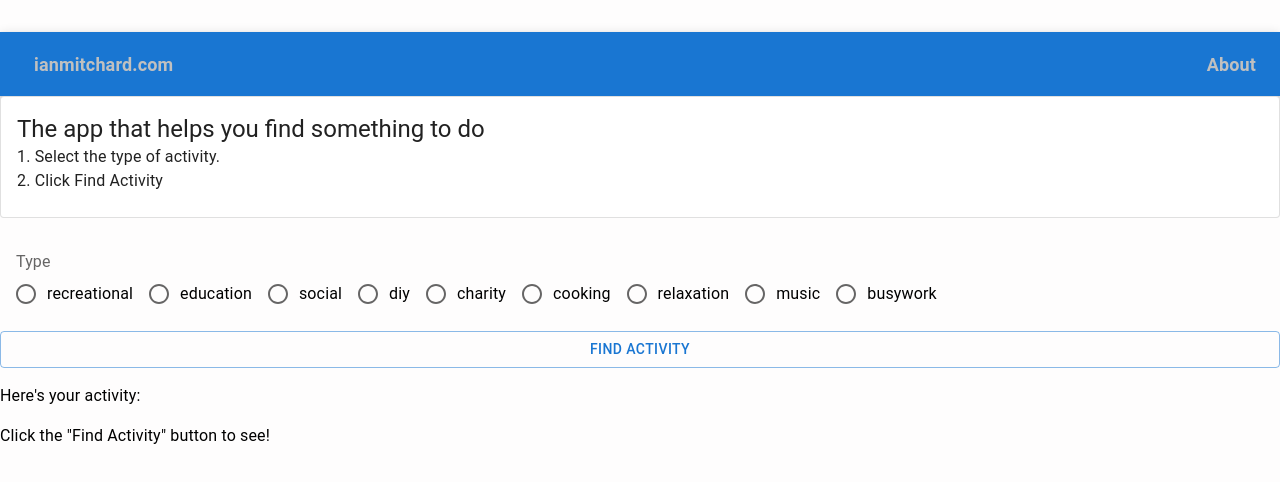
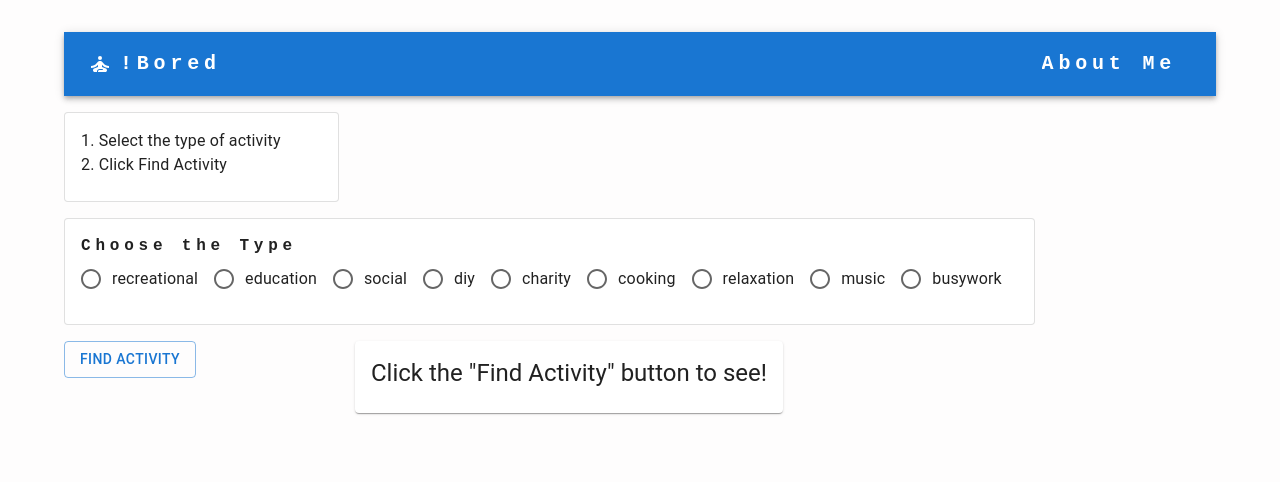
Before and after one commit to desrtCodr/not-bored, a Next.js app: page / in a window 1280 px wide. Shown: the top 482 px of the page. Built offline with nearby package versions, Linux system fonts and the light colour scheme.

Commit message:
styling updates

```diff
--- a/components/Instructions.js
+++ b/components/Instructions.js
@@ -6,12 +6,18 @@ import Typography from '@mui/material/Typography';
 
 const card = (
   <React.Fragment>
-    <CardContent>
-      <Typography variant='h5' component='div'>
-        The app that helps you find something to do
-      </Typography>
+    <CardContent
+      sx={{
+        fontFamily: 'monospace',
+        fontWeight: 700,
+        letterSpacing: '.3rem',
+        color: 'inherit',
+        textDecoration: 'none',
+      }}
+      maxWidth='25%'
+    >
       <Typography variant='body1'>
-        1. Select the type of activity.
+        1. Select the type of activity
       </Typography>
       <Typography variant='body1'>2. Click Find Activity</Typography>
     </CardContent>
--- a/components/layout.js
+++ b/components/layout.js
@@ -1,3 +1,4 @@
+import { Container } from '@mui/system';
 import Head from 'next/head';
 import Navbar from './navbar';
 
@@ -11,8 +12,10 @@ export default function Layout({ children }) {
           content='Forever Learning'
         />
       </Head>
-      <Navbar />
-      <main>{children}</main>
+      <Container>
+        <Navbar />
+        <main>{children}</main>
+      </Container>
     </>
   );
 }
--- a/components/navbar.js
+++ b/components/navbar.js
@@ -3,24 +3,55 @@ import AppBar from '@mui/material/AppBar';
 import Box from '@mui/material/Box';
 import Toolbar from '@mui/material/Toolbar';
 import Typography from '@mui/material/Typography';
-import Link from 'next/link';
+import Container from '@mui/material/Container';
+import SelfImprovementIcon from '@mui/icons-material/SelfImprovement';
 
 export default function ButtonAppBar() {
   return (
     <Box sx={{ flexGrow: 1 }}>
       <AppBar position='static'>
-        <Toolbar sx={{ color: 'silver' }}>
-          <Typography sx={{ flexGrow: 1, margin: '10px' }}>
-            <Link href='/' className='nav-link'>
-              ianmitchard.com
-            </Link>
-          </Typography>
-          <Typography>
-            <Link href='/about' className='nav-link'>
-              About
-            </Link>
-          </Typography>
-        </Toolbar>
+        <Container maxWidth='xl'>
+          <Toolbar disableGutters>
+            <SelfImprovementIcon
+              sx={{ display: { xs: 'none', md: 'flex' }, mr: 1 }}
+            />
+            <Typography
+              flexGrow={1}
+              variant='h6'
+              noWrap
+              component='a'
+              href='/'
+              sx={{
+                mr: 2,
+                display: { xs: 'none', md: 'flex' },
+                fontFamily: 'monospace',
+                fontWeight: 700,
+                letterSpacing: '.3rem',
+                color: 'inherit',
+                textDecoration: 'none',
+              }}
+            >
+              !Bored
+            </Typography>
+            <Typography
+              variant='h6'
+              noWrap
+              component='a'
+              href='/about'
+              sx={{
+                mr: 2,
+                display: { xs: 'none', md: 'flex' },
+                fontFamily: 'monospace',
+                fontWeight: 700,
+                letterSpacing: '.3rem',
+                color: 'inherit',
+                textDecoration: 'none',
+              }}
+            >
+              About Me
+            </Typography>
+          </Toolbar>
+        </Container>
       </AppBar>
     </Box>
   );
--- a/package.json
+++ b/package.json
@@ -12,6 +12,7 @@
     "@emotion/react": "^11.10.5",
     "@emotion/styled": "^11.10.5",
     "@fontsource/roboto": "^4.5.8",
+    "@mui/icons-material": "^5.11.0",
     "@mui/material": "^5.11.3",
     "@next/font": "^13.1.1",
     "next": "13.1.1",
--- a/pages/_app.js
+++ b/pages/_app.js
@@ -1,15 +1,10 @@
 import '../styles/globals.css';
 import Layout from '../components/layout';
-import { Inter } from '@next/font/google';
-
-const inter = Inter({ subsets: ['latin'] });
 
 export default function App({ Component, pageProps }) {
   return (
-    <main className={inter.className}>
-      <Layout>
-        <Component {...pageProps} />
-      </Layout>
-    </main>
+    <Layout>
+      <Component {...pageProps} />
+    </Layout>
   );
 }
--- a/pages/index.js
+++ b/pages/index.js
@@ -1,24 +1,24 @@
-import React, { useState } from 'react';
+import * as React from 'react';
 import Instructions from '../components/Instructions';
-import { Stack, Grid, Button, Typography } from '@mui/material';
-import { Paper } from '@mui/material';
-import { styled } from '@mui/material/styles';
+import {
+  Card,
+  Grid,
+  Button,
+  Typography,
+  Container,
+  CardActionArea,
+  CardContent,
+} from '@mui/material';
 import fetchActivity from './api/api';
 import Radio from '@mui/material/Radio';
 import RadioGroup from '@mui/material/RadioGroup';
 import FormControlLabel from '@mui/material/FormControlLabel';
 import FormControl from '@mui/material/FormControl';
 import FormLabel from '@mui/material/FormLabel';
+import { Box } from '@mui/system';
+import { TypeSpecimen } from '@mui/icons-material';
 
 const url = 'https://www.boredapi.com/api/activity';
-
-const Item = styled(Paper)(({ theme }) => ({
-  backgroundColor: theme.palette.mode === 'dark' ? '#1A2027' : '#fff',
-  ...theme.typography.body2,
-  padding: theme.spacing(1),
-  textAlign: 'center',
-  color: theme.palette.text.secondary,
-}));
 
 export default function Home() {
   const [type, setType] = React.useState('');
@@ -48,14 +48,28 @@ export default function Home() {
 
   return (
     <>
-      <Stack spacing={2}>
+      <Grid container spacing={2} paddingTop={2}>
+        <Grid item>
           <Instructions />
+        </Grid>
 
-        <Grid container spacing={2}>
-          <Grid item xs={12}>
+        <Grid item>
+          <Card variant='outlined'>
+            <CardContent>
               <FormControl>
-              <FormLabel id='demo-radio-buttons-group-label'>
-                Type
+                <FormLabel
+                  id='demo-radio-buttons-group-label'
+                  sx={{
+                    mr: 2,
+                    display: { xs: 'none', md: 'flex' },
+                    fontFamily: 'monospace',
+                    fontWeight: 700,
+                    letterSpacing: '.3rem',
+                    color: 'inherit',
+                    textDecoration: 'none',
+                  }}
+                >
+                  Choose the Type
                 </FormLabel>
                 <RadioGroup
                   row
@@ -69,6 +83,15 @@ export default function Home() {
                     value='recreational'
                     control={<Radio />}
                     label='recreational'
+                    sx={{
+                      mr: 2,
+                      display: { xs: 'none', md: 'flex' },
+                      fontFamily: 'monospace',
+                      fontWeight: 700,
+                      letterSpacing: '.3rem',
+                      color: 'inherit',
+                      textDecoration: 'none',
+                    }}
                   />
                   <FormControlLabel
                     value='education'
@@ -112,13 +135,27 @@ export default function Home() {
                   />
                 </RadioGroup>
               </FormControl>
+            </CardContent>
+          </Card>
         </Grid>
-        </Grid>
+
+        <Grid item>
+          <Box sx={{ minWidth: 275 }}>
             <Button variant='outlined' onClick={handleSubmit}>
               Find Activity
             </Button>
-        <Typography>Here's your activity:</Typography>
-        <Typography>
+          </Box>
+        </Grid>
+        <Grid item>
+          <Box sx={{ minWidth: 275 }}>
+            <Card>
+              <CardActionArea>
+                <CardContent>
+                  <Typography
+                    gutterBottom
+                    variant='h5'
+                    component='div'
+                  >
                     {activity ? (
                       <p>{activity}</p>
                     ) : (
@@ -126,7 +163,12 @@ export default function Home() {
                     )}
                     {error ? <p>{error}</p> : ''}
                   </Typography>
-      </Stack>
+                </CardContent>
+              </CardActionArea>
+            </Card>
+          </Box>
+        </Grid>
+      </Grid>
     </>
   );
 }
--- a/styles/globals.css
+++ b/styles/globals.css
@@ -3,12 +3,7 @@ body {
   background: rgb(254, 253, 253);
   margin: 1em auto 2em;
 }
-font {
-  font: 'roboto';
-}
-font-color {
-  color: rgb(0, 110, 255);
-}
+
 .main {
   display: flex;
   align-items: center;
```
Also changed, not shown: 1 other file (tests, documents, lock files or other folders). Lines whose indentation alone changed are shown as unchanged.
